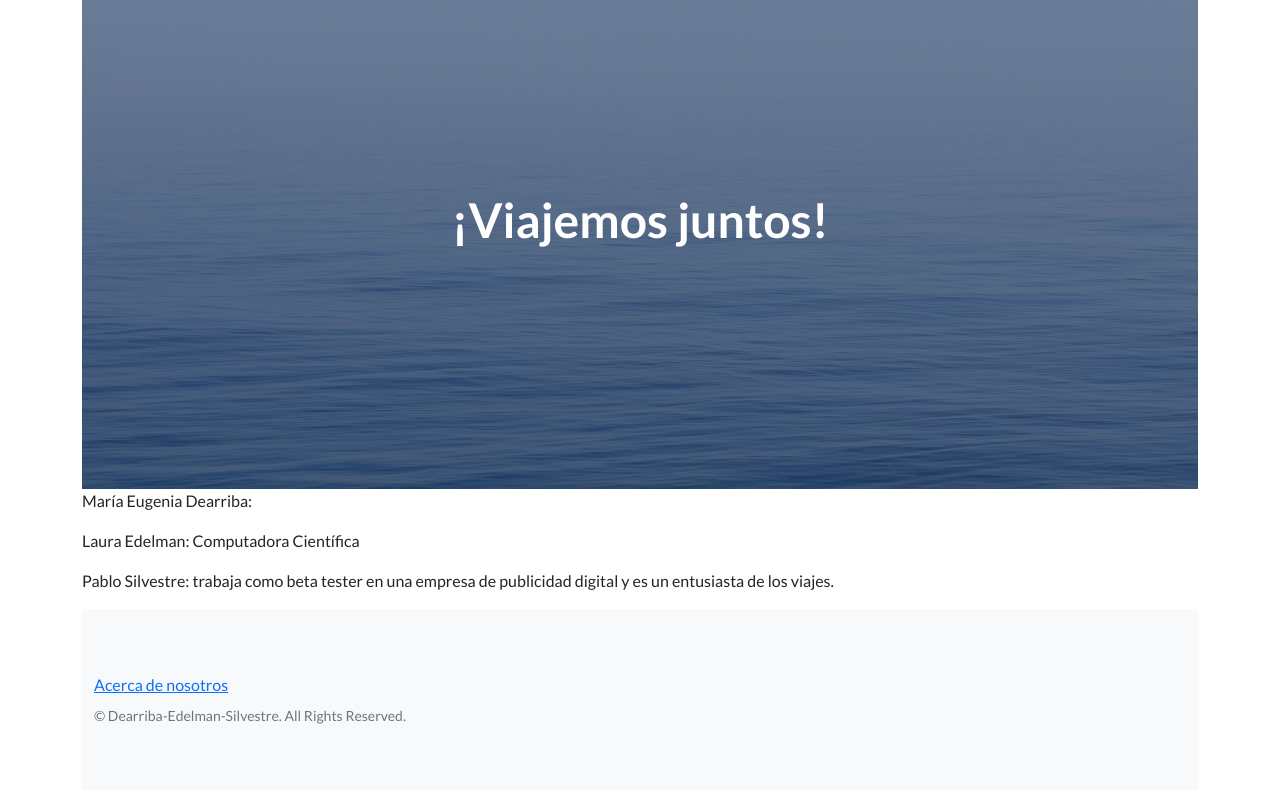
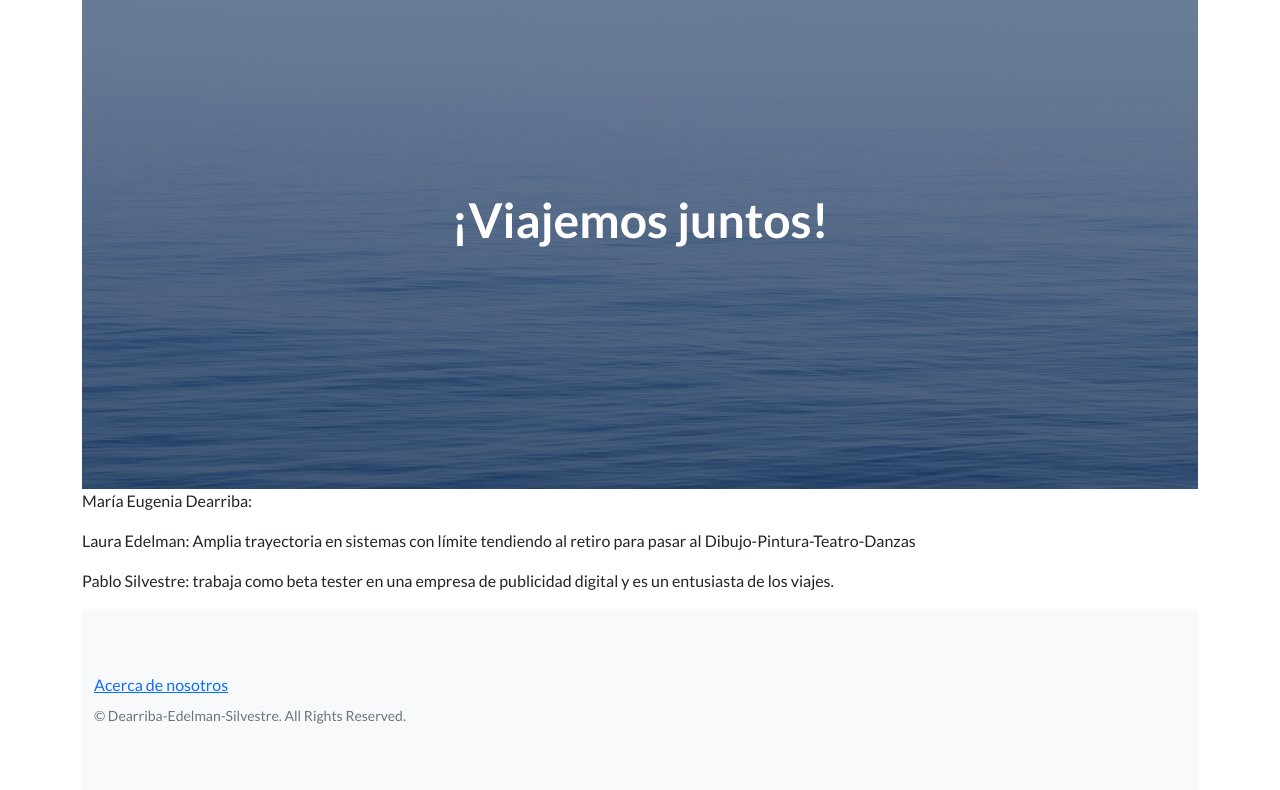
Before and after one commit to meugeniad/Entrega1-Dearriba_Edeleman_Silvestre, a Django app: page /about/ in a window 1280 px wide. Shown: the part 57-847 px from the top of the page. Run offline with Django 4.2, Linux system fonts and the light colour scheme; some libraries are stand-ins or nearby versions.

```diff
--- a/home/templates/home/about.html
+++ b/home/templates/home/about.html
@@ -21,7 +21,7 @@
             María Eugenia Dearriba:
         <p>
         <p>
-            Laura Edelman: Computadora Científica
+            Laura Edelman: Amplia trayectoria en sistemas con límite tendiendo al retiro para pasar al Dibujo-Pintura-Teatro-Danzas
         <p>
         <p>
             Pablo Silvestre: trabaja como beta tester en una empresa de publicidad digital y es un entusiasta de los viajes.
```
